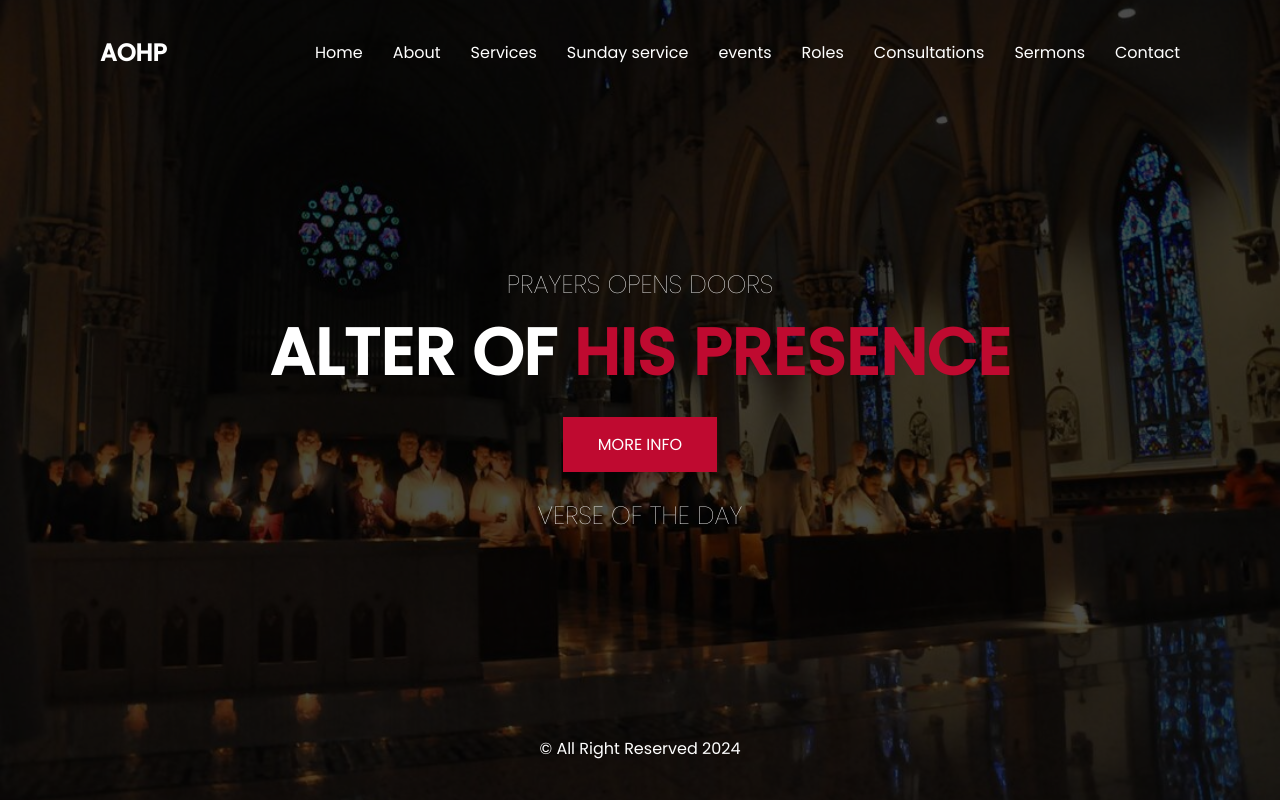
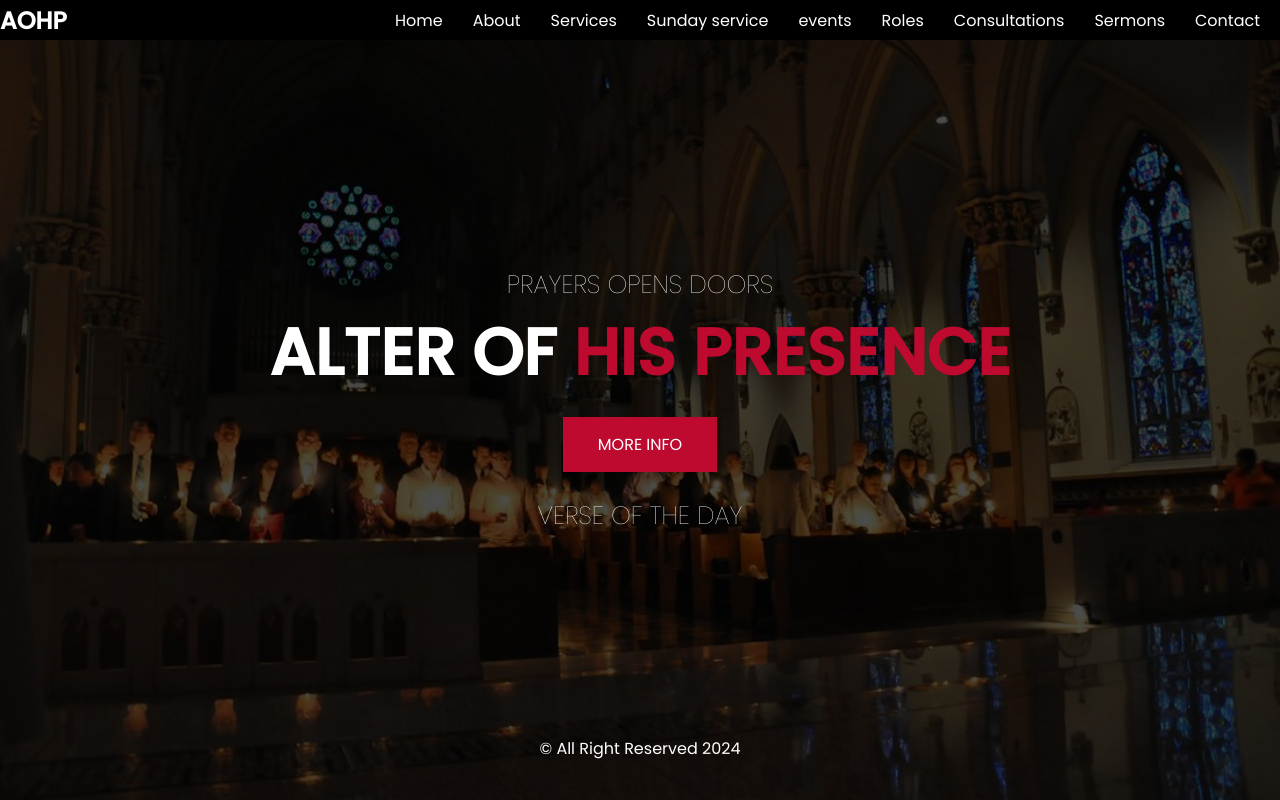
Before and after one commit to waltertaya/DivineConnect, a Django app: page /home/ in a window 1280 px wide. Run offline with Django 4.2, Linux system fonts and the light colour scheme; some libraries are stand-ins or nearby versions.

Commit message:
Fixed navbar

```diff
--- a/altar/church/static/script.js
+++ b/altar/church/static/script.js
@@ -11,13 +11,20 @@
         window.myCallback = function(data) {
             console.log("myCallback executed successfully.");
 
-            var verseText = data[0].text;
+            var verseInfo = data[0];
+            var bookName = verseInfo.bookname;
+            var chapterNumber = verseInfo.chapter;
+            var verseNumber = verseInfo.verse;
+            var verseText = verseInfo.text;
 
             var verseContainer = document.getElementById('verse-container');
             console.log("verseContainer:", verseContainer);
 
             if (verseContainer) {
-                verseContainer.innerHTML = '<p>' + verseText + '</p>';
+
+                verseContainer.innerHTML = '<p><strong>' + bookName + ' ' + chapterNumber + ':' + verseNumber + '</strong></p>';
+
+                verseContainer.innerHTML += '<p>' + verseText + '</p>';
             } else {
                 console.error("Element with ID 'verse-container' not found.");
             }
--- a/altar/church/static/style.css
+++ b/altar/church/static/style.css
@@ -18,7 +18,7 @@
 	color: inherit;
 }
 header {
-	position: absolute;
+	position: fixed;
 	top: 0;
 	left: 0;
 	z-index: 10;
@@ -31,7 +31,11 @@
 	justify-content: space-between;
 	align-items: center;
 	color: #fff;
-	padding: 35px 100px 0;
+	/* padding: 20px 100px 0; */
+	background-color: #000;
+	height: 40px;
+	line-height: 15px;
+	padding-right: 20px;
 }
 header h2 span {
 	color: #bf0a30;
```
